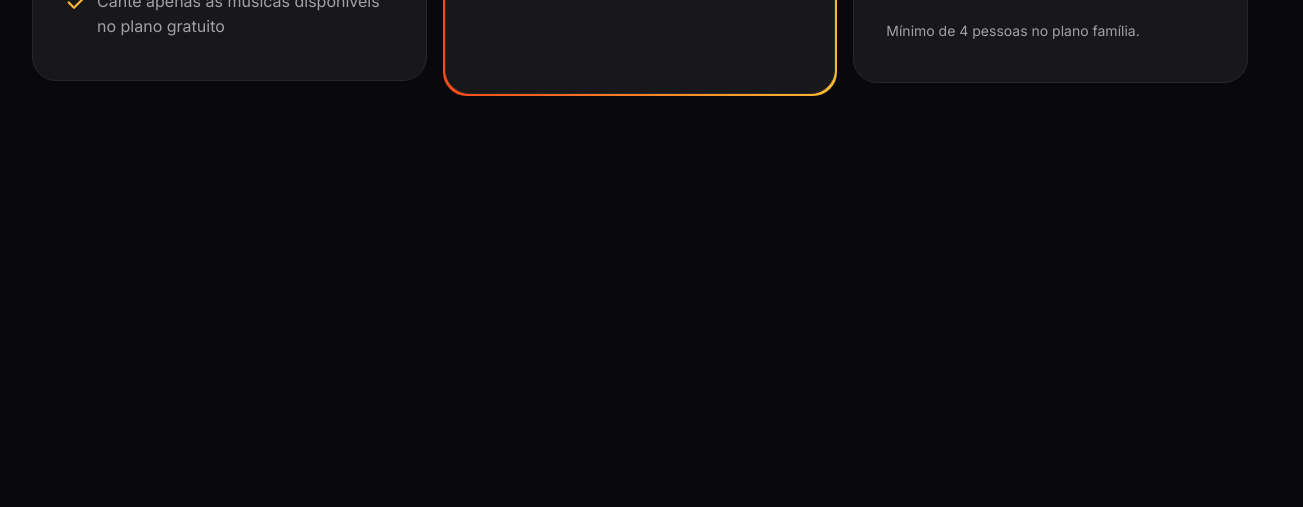
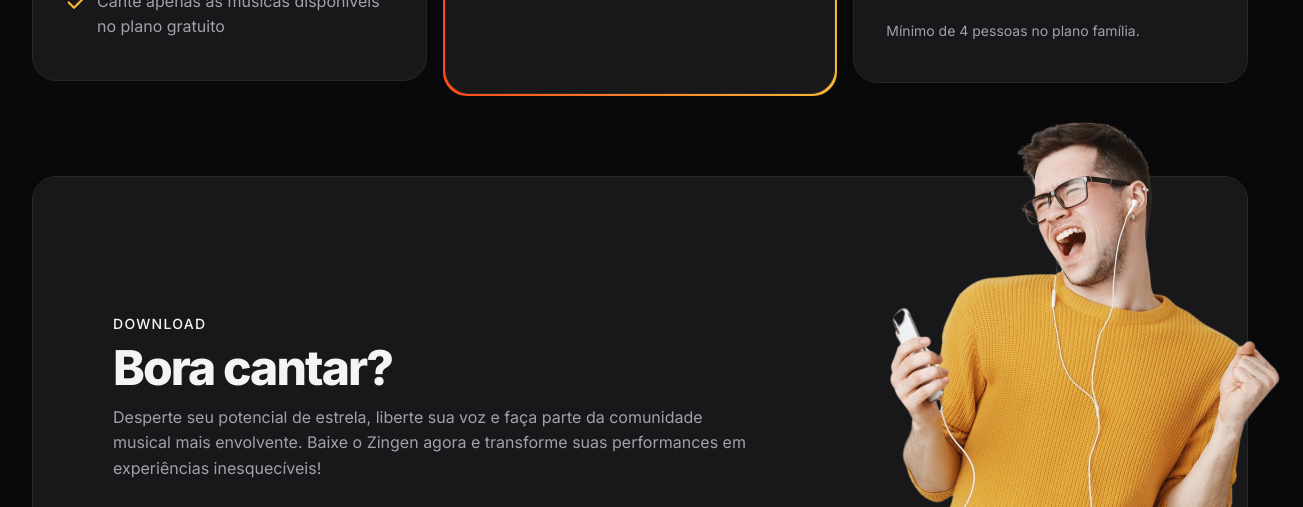
Before and after one commit to gabriel-lima258/Responsive---Zingen, a plain HTML site: page index.html in a window 1280 px wide. Shown: the part 3269-3776 px from the top of the page, 1303 px wide, since content can reach past the window. Before the commit the page ends 3445 px from the top, so only its background shows below. Drawn offline with Linux system fonts and the light colour scheme.

Commit message:
donwload section done

```diff
--- a/index.html
+++ b/index.html
@@ -160,5 +160,32 @@
       </div>
     </div>
   </section>
+
+  <section id="download">
+    <div class="container">
+      <div class="card px-lg-even-columns items-center">
+        <div>
+          <header>
+            <strong>Download</strong>
+            <h2>Bora cantar?</h2>
+          </header>
+          <p>Desperte seu potencial de estrela, liberte sua voz e faça parte da comunidade musical mais envolvente. Baixe o Zingen agora e transforme suas performances em experiências inesquecíveis!</p>
+        </div>
+
+        <div class="buttons flex gap-1">
+          <a href="#">
+            <img src="assets/icons/btn-apple-store.svg" alt="Baixar da apple store">
+          </a>
+          <a href="#">
+            <img src="assets/icons/btn-googlePlay.svg" alt="Baixar da google play">
+          </a>
+        </div>
+
+          <img src="/assets/images/rapaz-ouvindo-musica-com-fones-de-ouvido-e-cantando-no-aplicativo-de-karaoke-removebg 1.png" alt="">
+
+
+      </div>
+    </div>
+  </section>
 </body>
 </html>
--- /dev/null
+++ b/styles/download.css
@@ -0,0 +1,32 @@
+#download {
+  .card {
+    padding: 3rem 1.5rem 15rem;
+    position: relative;
+
+    & > img {
+      width: 14.5rem;
+      position: absolute;
+      bottom: 0;
+      right: -3.5rem;
+    }
+  }
+
+  .buttons {
+    flex-wrap: wrap;
+    margin-top: 2rem;
+  }
+
+  @media (width >= 80em) {
+    .card {
+      padding: 8.75rem 5rem;
+
+      & > div:nth-child(1) {
+        max-width: 40rem;
+      }
+
+      & > img {
+        width: 29.125rem;
+      }
+    }
+  }
+}
--- a/styles/global.css
+++ b/styles/global.css
@@ -54,6 +54,9 @@ html {
   font-size: var(--fs-base);
   line-height: 1.6;
   color: var(--text-color-primary);
+
+  /* impede o rolamento eixo x no mobile */
+  overflow-x: hidden;
 }
 
 body {
--- a/styles/index.css
+++ b/styles/index.css
@@ -10,3 +10,4 @@
 /* regra somente para desktop */
 @import url(features.css) (width >= 80rem);
 @import url(pricing.css);
+@import url(download.css);
```
Also changed, not shown: assets/icons/btn-apple-store.svg (added), assets/icons/btn-googlePlay.svg (added).
